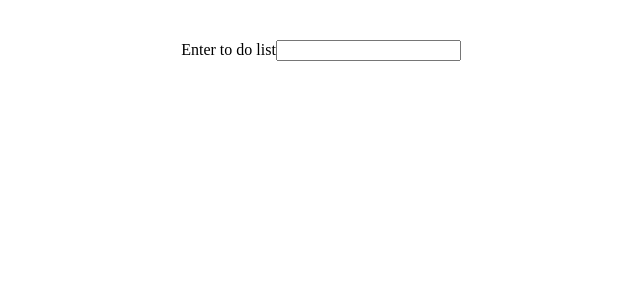
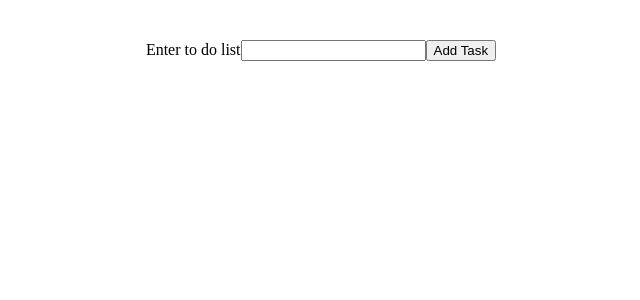
Before and after one commit to SupaluckSingjan/React-SimpleTodo, a React (Vite) app: page / in a window 1280 px wide. Shown: the top 300 px of the page, without its empty margins (319-959 px from the left). Built offline with nearby package versions, Linux system fonts and the light colour scheme.

Commit message:
Add div list-todo

```diff
--- a/src/App.jsx
+++ b/src/App.jsx
@@ -6,11 +6,15 @@ function App() {
 
   return (
     <div className="App">
-      <form>
+      <form className="addTask">
         <label>Enter to do list
           <input type="text" />
+          <input type="button" value="Add Task" />
         </label>
       </form>
+      <div className="list-todo">
+
+      </div>
     </div>
   )
 }
```
